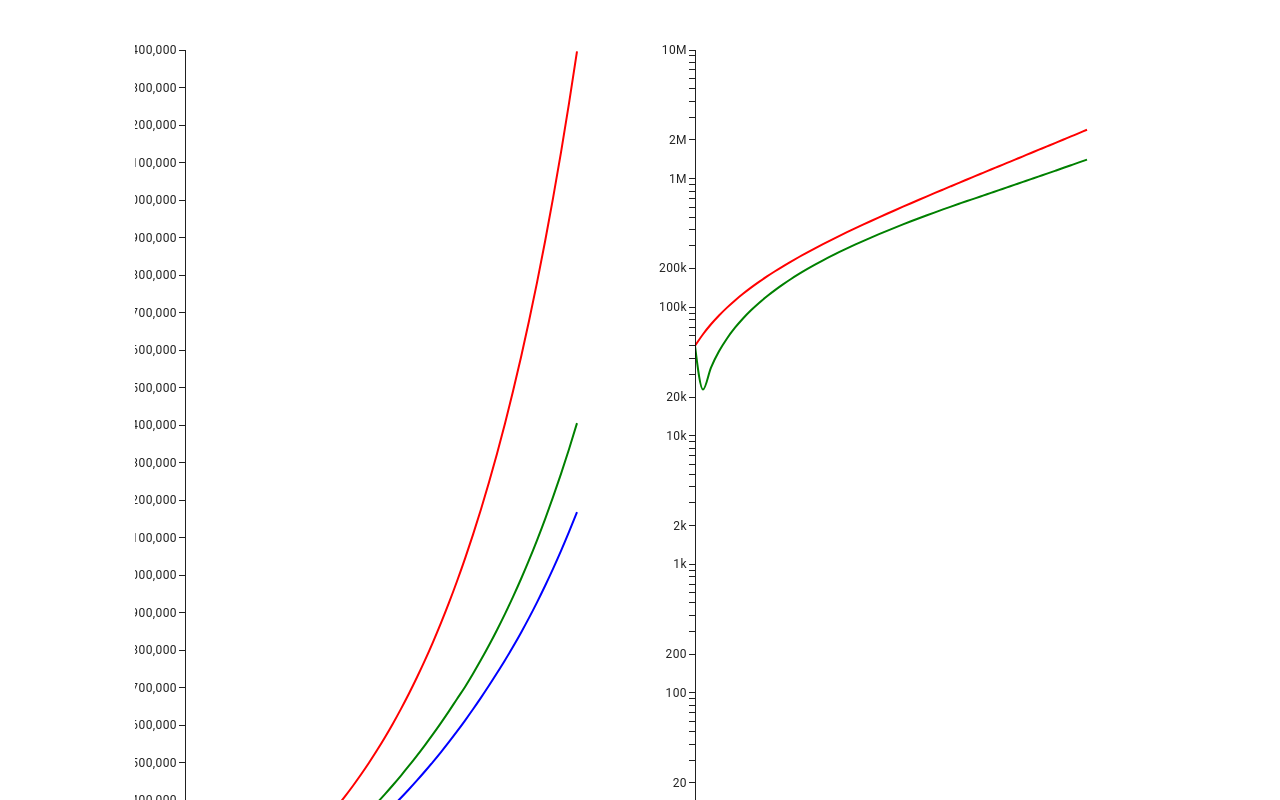
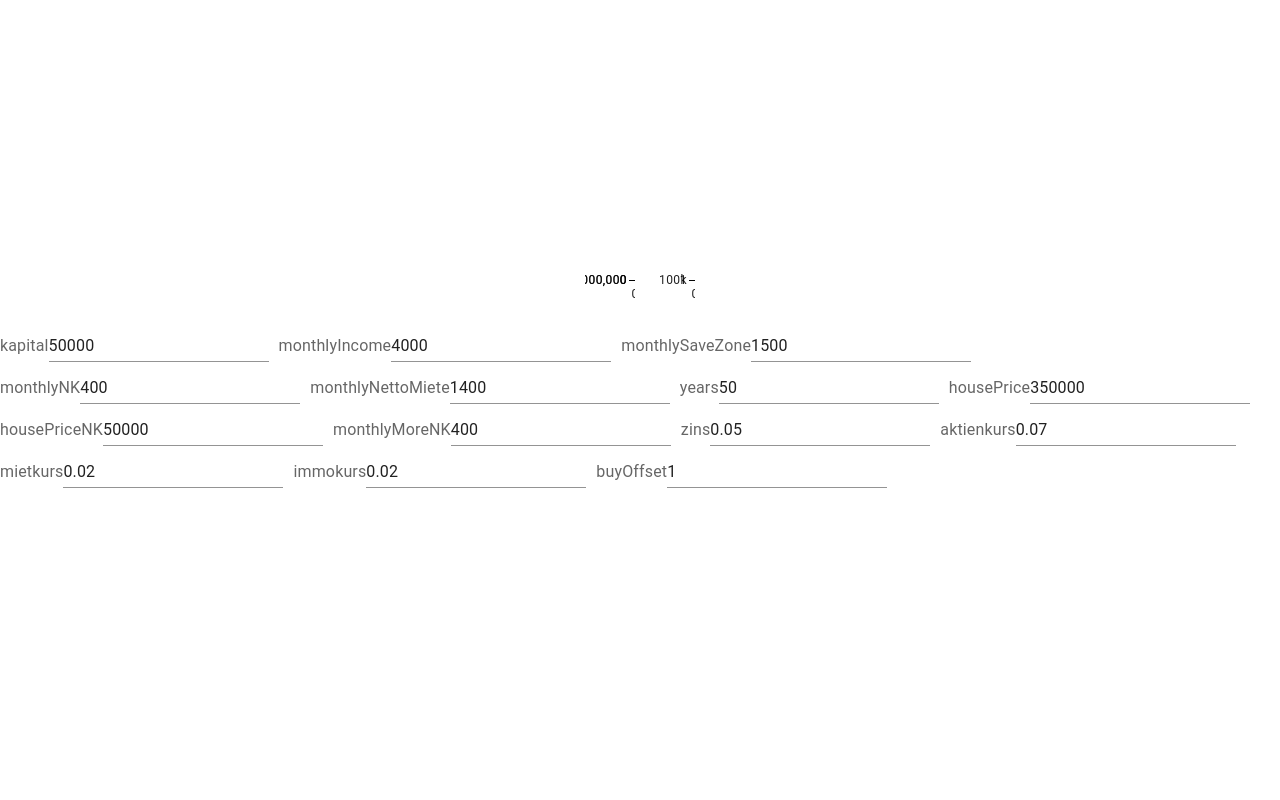
Before and after one commit to Henrik-Geissler/haus, a React (Create React App) app: page / in a window 1280 px wide. Shown: the top 800 px of the page. Built offline with nearby package versions, Linux system fonts and the light colour scheme.

Commit message:
Update App.js

```diff
--- a/src/App.js
+++ b/src/App.js
@@ -49,15 +49,15 @@ const sample = [1, 10, 30, 50, 70, 90, 100];
     yAxis={[
       {   scaleType: 'linear' },
     ]}
-      width={500}
-      height={1000}
+      width={50}
+      height={100}
     />
     <LineChart {...outputs}
     yAxis={[
       {   scaleType: 'log',min:1},
     ]}
-    width={500}
-    height={1000}
+    width={50}
+    height={100}
   /> </div>
         <div style={{display:'flex',flexWrap:'wrap',flexDirection:'row',gap:'10px'}}>
         {fields.map(([k,v])=><Inp v={v} k={k} key={k}></Inp> )}</div>
```
